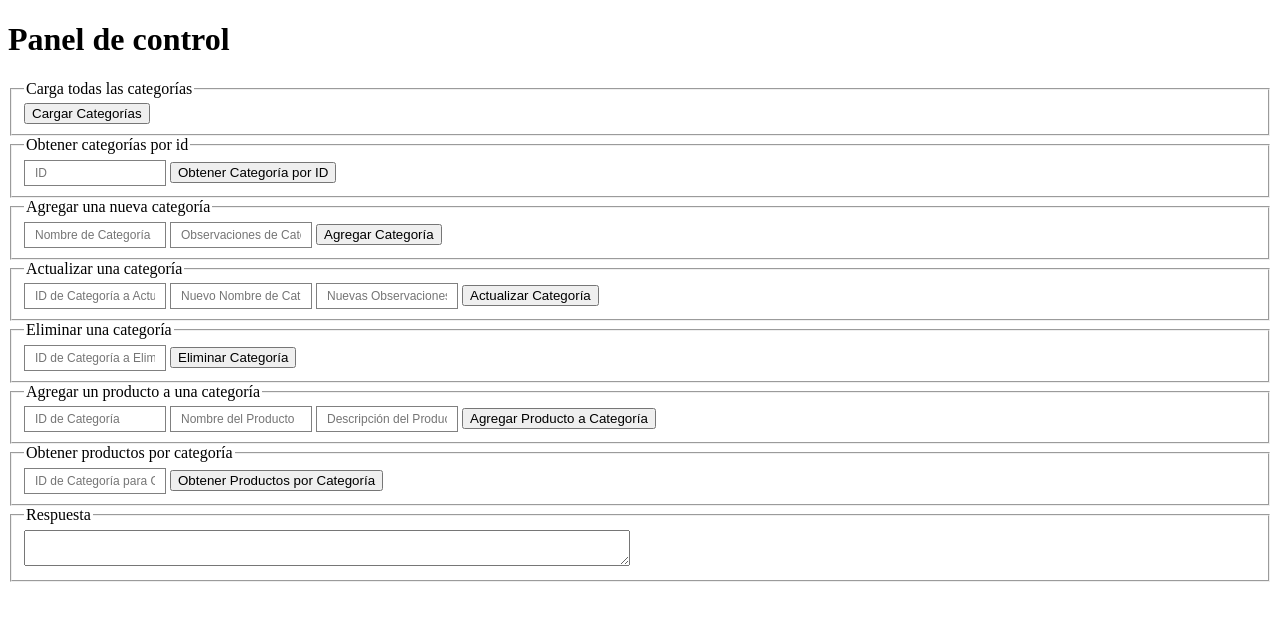
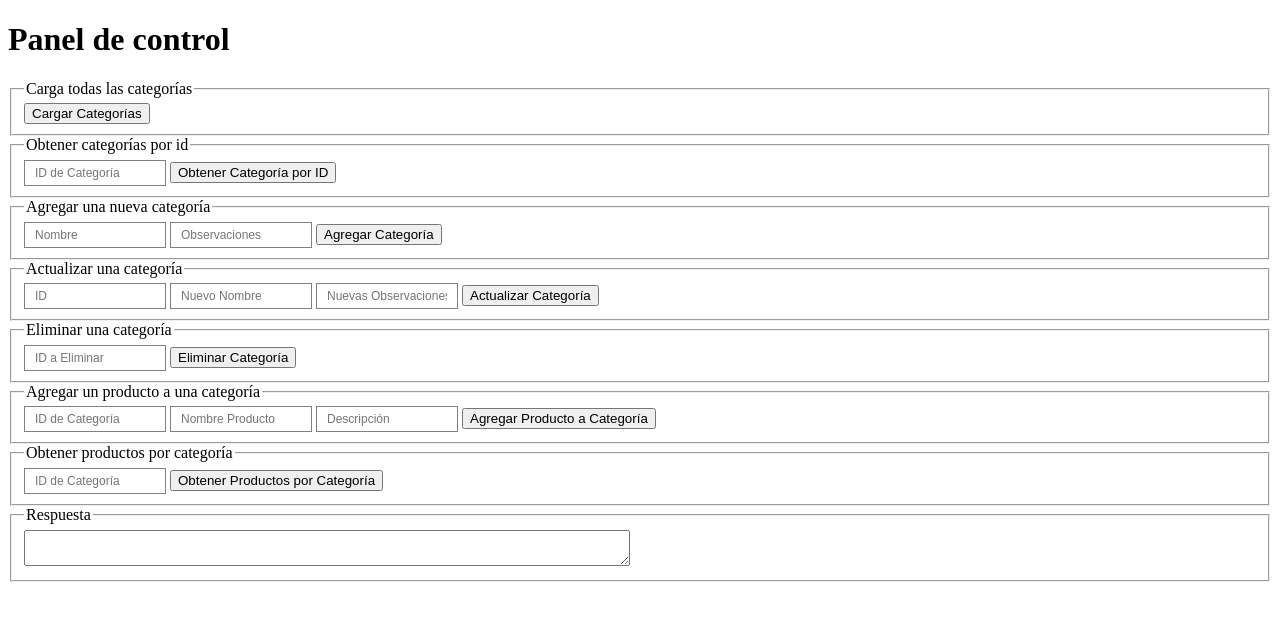
Before and after one commit to SesarMS/RestProyect, a PHP site: page / in a window 1280 px wide. Shown: the top 621 px of the page. Run offline with PHP 8.4, Linux system fonts and the light colour scheme.

Commit message:
Update index.php

```diff
--- a/index.php
+++ b/index.php
@@ -17,39 +17,39 @@
 
 <fieldset>
     <legend> Obtener categorías por id</legend>
-    <input type="text" id="catIdInput" placeholder="ID">
+    <input type="text" id="catIdInput" placeholder="ID de Categoría">
     <button onclick="obtenerCategoriaPorId($('#catIdInput').val())">Obtener Categoría por ID</button>
 </fieldset>
 
 
 <fieldset>
     <legend> Agregar una nueva categoría</legend>
-    <input type="text" id="catNomInput" placeholder="Nombre de Categoría">
-    <input type="text" id="catObsInput" placeholder="Observaciones de Categoría">
+    <input type="text" id="catNomInput" placeholder="Nombre">
+    <input type="text" id="catObsInput" placeholder="Observaciones">
     <button onclick="agregarCategoria($('#catNomInput').val(), $('#catObsInput').val())">Agregar Categoría</button>
 </fieldset>
 <fieldset>
     <legend> Actualizar una categoría</legend>
-    <input type="text" id="updateCatIdInput" placeholder="ID de Categoría a Actualizar">
-    <input type="text" id="updateCatNomInput" placeholder="Nuevo Nombre de Categoría">
-    <input type="text" id="updateCatObsInput" placeholder="Nuevas Observaciones de Categoría">
+    <input type="text" id="updateCatIdInput" placeholder="ID">
+    <input type="text" id="updateCatNomInput" placeholder="Nuevo Nombre">
+    <input type="text" id="updateCatObsInput" placeholder="Nuevas Observaciones">
     <button onclick="actualizarCategoria($('#updateCatIdInput').val(), $('#updateCatNomInput').val(), $('#updateCatObsInput').val())">Actualizar Categoría</button>
 </fieldset>
 <fieldset>
     <legend> Eliminar una categoría</legend>
-    <input type="text" id="deleteCatIdInput" placeholder="ID de Categoría a Eliminar">
+    <input type="text" id="deleteCatIdInput" placeholder="ID a Eliminar">
     <button onclick="eliminarCategoria($('#deleteCatIdInput').val())">Eliminar Categoría</button>
 </fieldset>
 <fieldset>
     <legend> Agregar un producto a una categoría</legend>
     <input type="text" id="addProdCatIdInput" placeholder="ID de Categoría">
-    <input type="text" id="addProdNameInput" placeholder="Nombre del Producto">
-    <input type="text" id="addProdDescInput" placeholder="Descripción del Producto">
+    <input type="text" id="addProdNameInput" placeholder="Nombre Producto">
+    <input type="text" id="addProdDescInput" placeholder="Descripción">
     <button onclick="agregarProductoACategoria($('#addProdCatIdInput').val(), $('#addProdNameInput').val(), $('#addProdDescInput').val())">Agregar Producto a Categoría</button>
 </fieldset>
 <fieldset>
     <legend> Obtener productos por categoría</legend>
-    <input type="text" id="getProdCatIdInput" placeholder="ID de Categoría para Obtener Productos">
+    <input type="text" id="getProdCatIdInput" placeholder="ID de Categoría">
     <button onclick="obtenerProductosPorCategoria($('#getProdCatIdInput').val())">Obtener Productos por Categoría</button>
 </fieldset>
 <fieldset>
```
